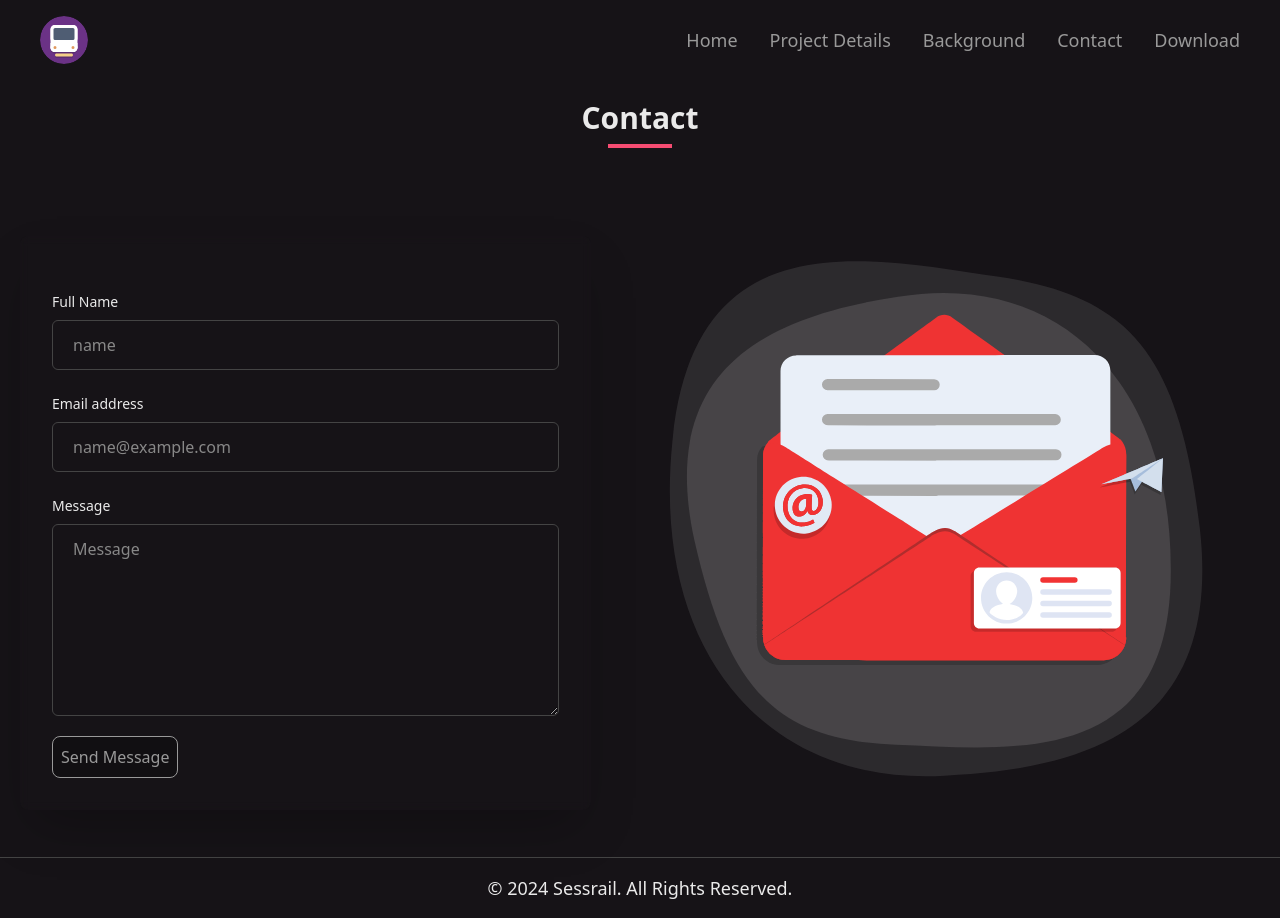
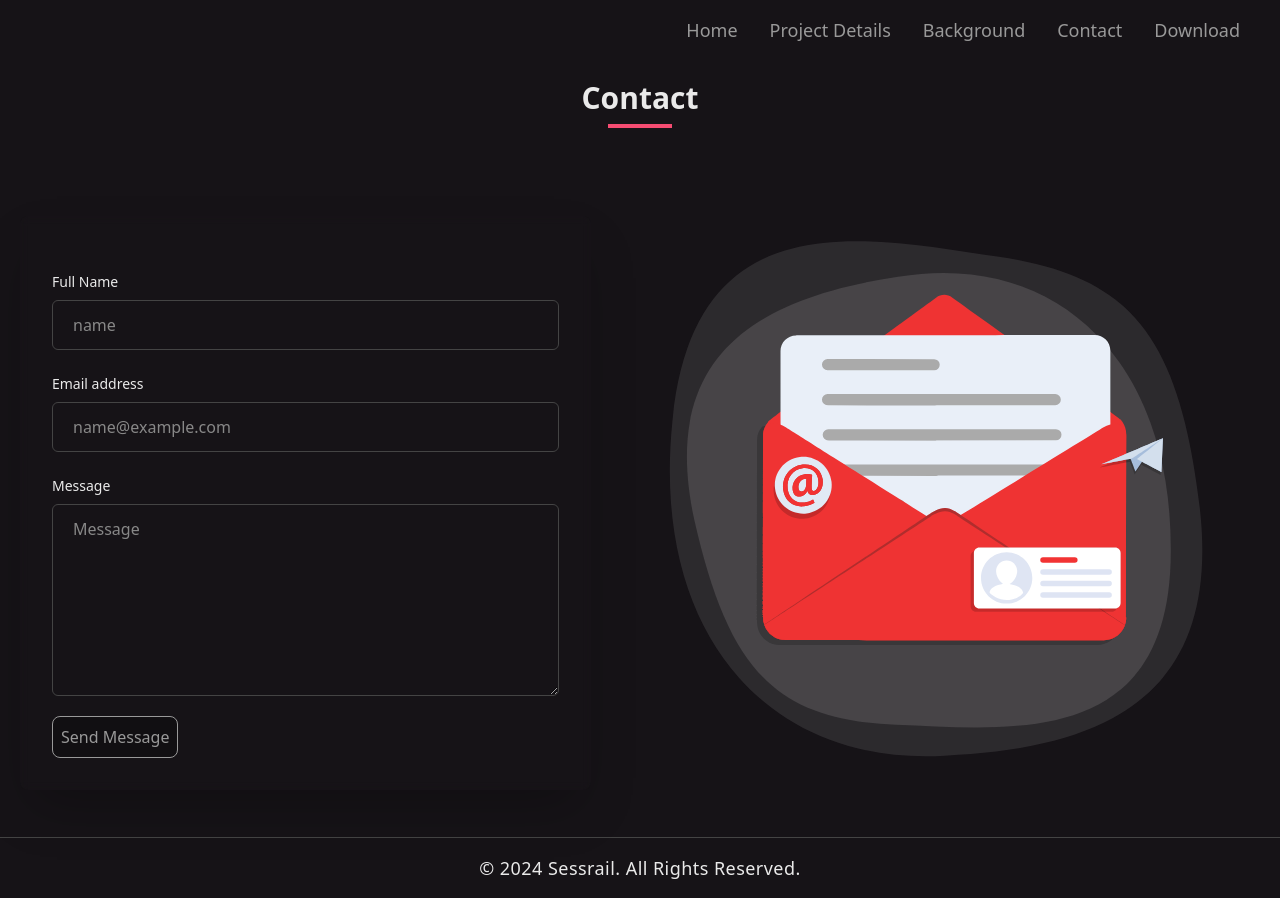
Before and after one commit to holapepgit/portfolio-1, a React (Vite) app: page /contact in a window 1280 px wide. Built offline with nearby package versions, Linux system fonts and the light colour scheme.

Commit message:
organize router

```diff
--- a/src/Layout/Main.jsx
+++ b/src/Layout/Main.jsx
@@ -1,30 +1,15 @@
 import { Outlet } from "react-router-dom";
-import { Helmet } from "react-helmet";
 import Footer from "../Pages/Shared/Footer";
 import Navbar from "../Pages/Shared/Navbar";
 
 const Main = () => {
   return (
     <div>
-      <Navbar></Navbar>
+      <Navbar />
       <div className="min-h-[calc(100vh-141px)]">
-        <Outlet></Outlet>
+        <Outlet />
       </div>
-      <Footer></Footer>
-      <Helmet>
-        <meta property="og:title" content="Your Website Title" />
-        <meta
-          property="og:description"
-          content="Description of your website."
-        />
-        <meta
-          property="og:image"
-          content="URL to the image you want to display"
-        />
-        <meta property="og:url" content="URL of the current page" />
-        <meta property="og:type" content="website" />
-        <meta property="og:site_name" content="Your Website Name" />
-      </Helmet>
+      <Footer />
     </div>
   );
 };
--- a/src/Pages/Shared/Footer.jsx
+++ b/src/Pages/Shared/Footer.jsx
@@ -3,7 +3,7 @@ const Footer = () => {
 
   return (
     <div className="bg-primary py-4 border-t border-gray-600">
-      <h1 className="text-gray-200 lg:text-lg text-center font-medium">
+      <h1 className="text-gray-200 text-sm lg:text-lg text-center font-medium tracking-wide">
         © {year} Sessrail. All Rights Reserved.
       </h1>
     </div>
--- a/src/Pages/Shared/Navbar.jsx
+++ b/src/Pages/Shared/Navbar.jsx
@@ -1,5 +1,5 @@
 import { useState } from "react";
-import logo from "../../assets/logo2.svg";
+// import logo from "../../assets/logo2.svg";
 import { Link } from "react-router-dom";
 import { Fade as Hamburger } from "hamburger-react";
 const Navbar = () => {
@@ -9,9 +9,9 @@ const Navbar = () => {
     <div
       className={`lg:flex justify-between  items-center  px-4 md:px-8 lg:px-10 py-4 bg-primary w-full z-50 `}>
       <div className="flex justify-between items-center">
-        <Link to={"/"}>
+        {/* <Link to={"/"}>
           <img className="h-12 w-12 rounded-full z-20" src={logo} alt="" />
-        </Link>
+        </Link> */}
         <span
           onClick={() => setOpen(!isOpen)}
           className="block md:hidden bg-black/10 rounded-lg z-20">
```
Also changed, not shown: src/main.jsx (+3 -47 lines), src/routes/router.jsx (added, +46 -0 lines).
